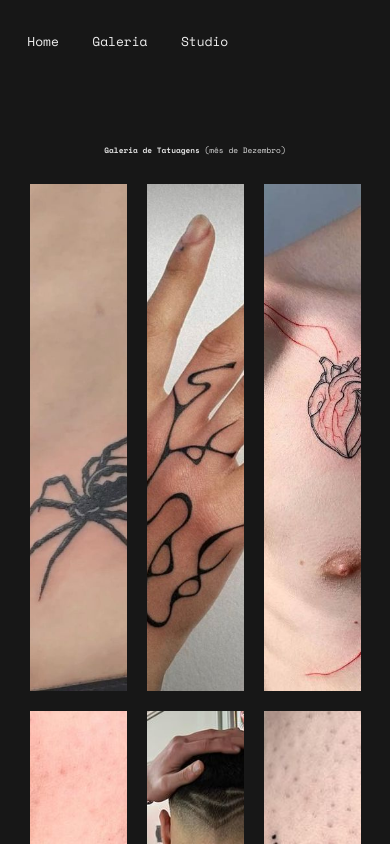
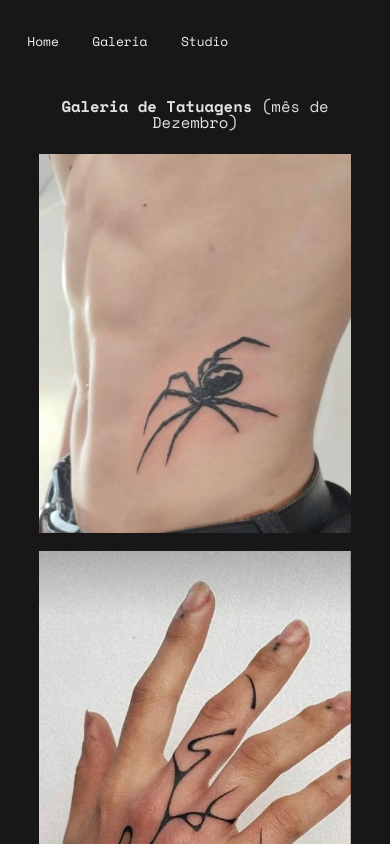
Before and after one commit to pepepepu/p-tattoo, a plain HTML site: page pages/galeria.html in a window 390 px wide. Shown: the top 844 px of the page. Drawn offline with nearby package versions, Linux system fonts and the light colour scheme.

Commit message:
Adaptação da seção 'Galeria' para Smartphones.

```diff
--- a/css/components/pages/_galery.scss
+++ b/css/components/pages/_galery.scss
@@ -39,7 +39,7 @@
       .s01-div-image {
         width: calc(
           30% - 20px
-        ); // Ajuste aqui para garantir 3 imagens por linha
+        );
         margin: 10px;
         height: 60vh;
         overflow: hidden;
--- a/css/mobile/_phone.scss
+++ b/css/mobile/_phone.scss
@@ -54,7 +54,7 @@
         grid-template-columns: repeat(4, 1fr);
         grid-template-rows: repeat(2, 1fr);
         justify-content: center;
-        gap: .6vh;
+        gap: 0.6vh;
 
         .s02-div-image {
           justify-self: center;
@@ -137,6 +137,26 @@
     }
   }
 
+  .galery {
+    .galery-section-01 {
+      margin-top: 10vh;
+
+      .s01-title {
+
+        font-size: 4vw;
+        margin: 15px;
+      }
+
+      .s01-div {
+        .s01-div-image {
+          width: 80%;
+          height: 30%;
+          margin: 8px;
+        }
+      }
+    }
+  }
+
   .footer {
     width: 100vw;
     height: 40vh;
@@ -187,8 +207,8 @@
     }
 
     .footer-credits {
-        position: relative;
-        margin: 2vh;
-      }
+      position: relative;
+      margin: 2vh;
+    }
   }
 }
```
Also changed, not shown: css/style.css, 1 other file.
